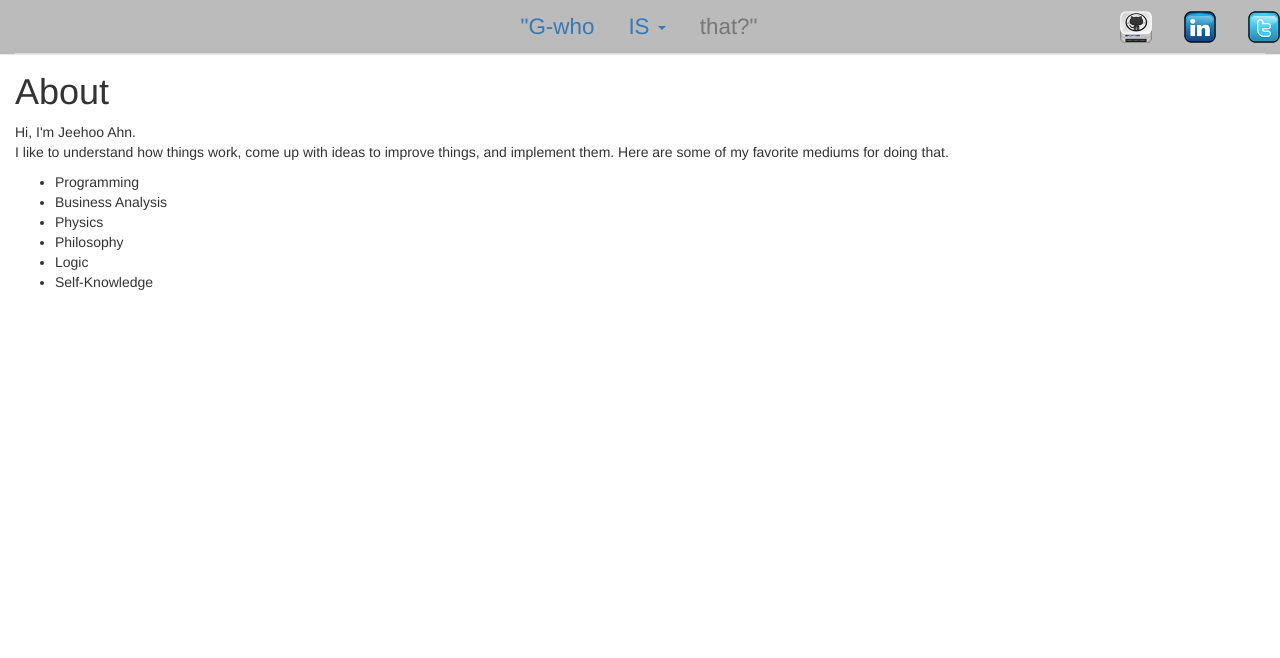
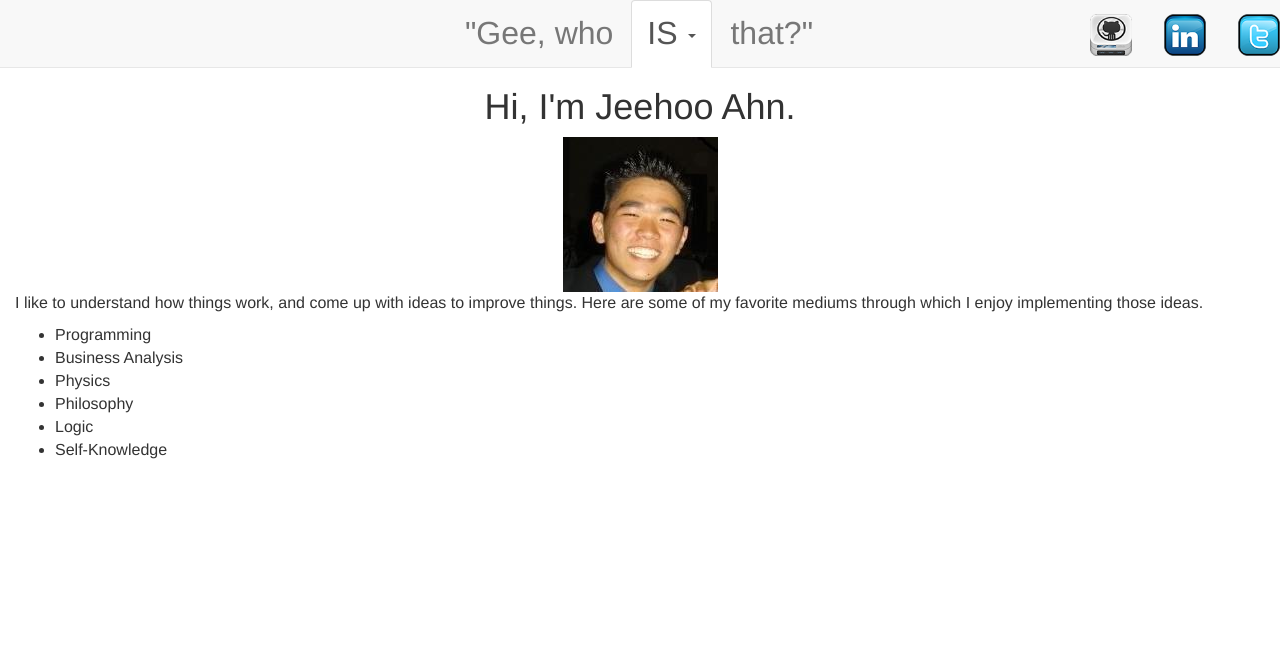
Before and after one commit to ahnbizcad/GwhoSaidThat, a Rails app: page /about in a window 1280 px wide. Shown: the top 658 px of the page. Run offline with Rails 7, Linux system fonts and the light colour scheme; data that the repository does not hold is empty; style sheets or scripts are compiled from the project's sources; some libraries are stand-ins or nearby versions.

Commit message:
tab, size, css, image

```diff
--- a/app/assets/stylesheets/custom/custom.css.scss
+++ b/app/assets/stylesheets/custom/custom.css.scss
@@ -1,15 +1,23 @@
+/* bootstrap adjust */
+.nav-tabs {
+  border-bottom: 0px solid #DDD;
+}
+
+
+/**********/
+
 body {
-  padding-top: 103px;
+  font-size: 16px;
+  padding-top: 138px;
 }
 
 #navbar {
-  background-color: #BBB;
 
   ul {
     white-space: nowrap;
 
     li {
-      font-size: 1.6em;
+      font-size: 2em;
       float: none;
       display: inline-block;
       *display: inline;
@@ -26,19 +34,19 @@ body {
       /* li height should inherit text height.*/
       /* image height shoudl fit to 100% of li height.*/
       img {
-        width: 32px;
-        height: 32px;
+        width: 42px;
+        height: 42px;
       }
     }
   }
 
   #clause {
     text-align: center;
-    ul.dropdown-menu {
-      li{
-        float: none;
+
+    ul#verb.dropdown-menu {
+
+      li {
         display: block;
-        *zoom:1;
       }
     }
 
@@ -48,7 +56,7 @@ body {
 
 
 main {
-  min-height: 3000px;
+  min-height: 2000px;
 }
 
 
--- a/app/assets/stylesheets/custom/responsive.css.scss
+++ b/app/assets/stylesheets/custom/responsive.css.scss
@@ -19,12 +19,12 @@ xs is default. Smaller sizes cascade to larger sizes. Flow structure.
 
 
 /*----------------------------------------
-sm devices (tablets, 768px and up)
+sm devices (tablets, 748px and up)
 ----------------------------------------*/
 @media only screen and (min-width: $screen-sm){
 
   body {
-  padding-top: 52px;
+    padding-top: 67px;
   }
 
   #navbar {
--- a/app/controllers/apps_controller.rb
+++ b/app/controllers/apps_controller.rb
@@ -7,7 +7,7 @@ class AppsController < ApplicationController
   # GET /apps
   # GET /apps.json
   def index
-    @apps = App.all
+    @apps = App.all.by_newest
   end
 
   # GET /apps/1
--- a/app/models/app.rb
+++ b/app/models/app.rb
@@ -10,9 +10,8 @@
 #
 
 class App < ActiveRecord::Base
-  def self.class_method
-    "hi"
-  end
+
+  scope :by_newest, -> { order("created_at DESC") }
 
   def neat_url
     URI(self.url).host
--- a/app/views/apps/index.html.slim
+++ b/app/views/apps/index.html.slim
@@ -1,6 +1,6 @@
 .row
   .col-xs-12
-    h1 Some of my Apps
+    h1 Check out ome of my apps
 
     = link_to 'New App', new_app_path
 
--- a/app/views/layouts/_footer.html.slim
+++ b/app/views/layouts/_footer.html.slim
@@ -1,3 +1,3 @@
 footer
   .container-fluid
-    | ©Copyright gwhosaidthat
+    | ©Copyright Jeehoo Ahn
--- a/app/views/layouts/_navbar.html.slim
+++ b/app/views/layouts/_navbar.html.slim
@@ -11,13 +11,13 @@ nav#navbar.navbar.navbar-default.navbar-fixed-top[ role="navigation" ]
             = image_tag "twitter.png"
 
         ul#clause.nav.nav-tabs[ role="tablist" ]
-          li= link_to about_path do
-            | "G-who
-          li.dropdown
+          li.disabled= link_to "" do
+            | "Gee, who
+          li.dropdown.active
             = link_to "", class: "dropdown-toggle", data: { toggle: "dropdown" } do
               = @current_verb
               span.caret
-            ul.dropdown-menu[ rol="menu"]
+            ul#verb.dropdown-menu[ role="menu"]
               li= link_to about_path do
                   = "IS "
               li= link_to apps_path do
--- a/app/views/layouts/application.html.slim
+++ b/app/views/layouts/application.html.slim
@@ -1,7 +1,7 @@
 doctype html
 html
   head
-    title Gwho Said That?
+    title Jeehoo made that?
     = stylesheet_link_tag    'application', media: 'all', 'data-turbolinks-track' => true
     = javascript_include_tag 'application', 'data-turbolinks-track' => true
     = csrf_meta_tags
--- a/app/views/pages/about.html.slim
+++ b/app/views/pages/about.html.slim
@@ -1,11 +1,11 @@
 .row
   .col-xs-12
-    h1 About
-    | Hi, I'm Jeehoo Ahn.
-    p
-      |
-        I like to understand how things work, come up with ideas to improve things, and implement them.
-        Here are some of my favorite mediums for doing that.
+
+    h1.text-center Hi, I'm Jeehoo Ahn.
+
+    =image_tag "jeehoo_ahn_profile_professional_cropped.jpg", class: "center-block"
+
+    p I like to understand how things work, and come up with ideas to improve things. Here are some of my favorite mediums through which I enjoy implementing those ideas.
 
     ul
       li Programming
```
Also changed, not shown: app/assets/images/jeehoo_ahn_profile_professional_cropped.jpg (added), 4 other files. Lines whose indentation alone changed are shown as unchanged.
